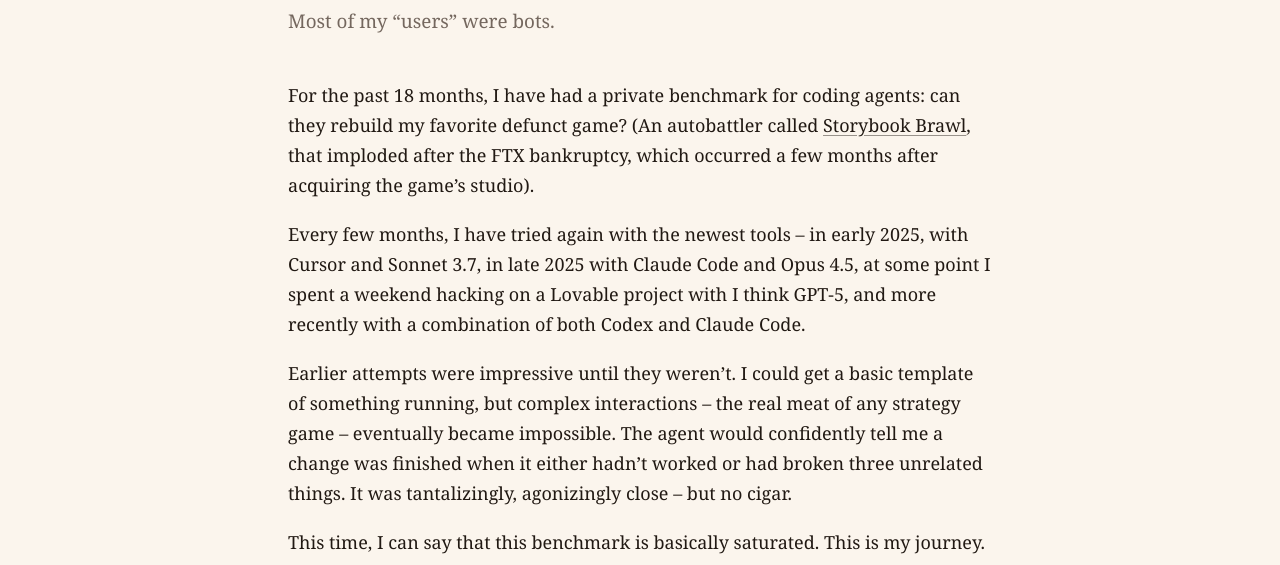
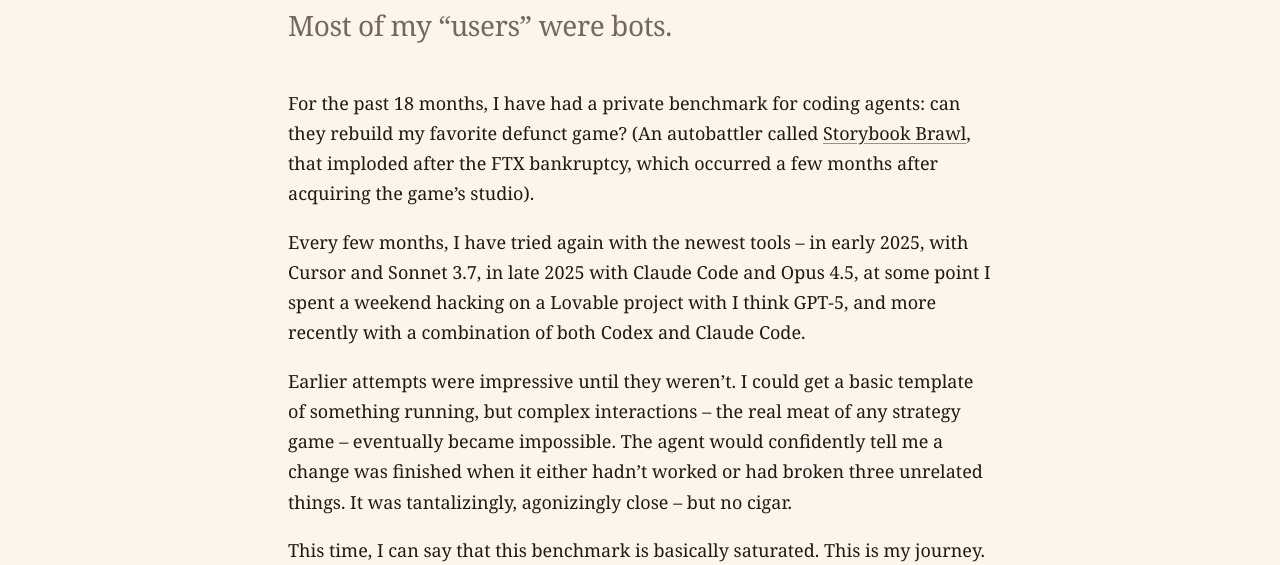
Before and after one commit to nhuber/thenickhuber.com, an Eleventy site: page src/posts/vibe-coding-my-favorite-defunct-game.md in a window 1280 px wide. Shown: the part 535-1100 px from the top of the page. Built offline with nearby package versions, Linux system fonts and the light colour scheme; Eleventy itself is replaced by a stand-in of ours; files that its build step writes are made by us from their sources.

Commit message:
Style FableBrawl subtitle as subheading

```diff
--- a/src/assets/site.css
+++ b/src/assets/site.css
@@ -38,7 +38,7 @@
 .post-header h1 { margin: .55rem 0 0; font-size: clamp(2.6rem, 7vw, 4.8rem); line-height: 1.02; letter-spacing: -.04em; font-weight: 500; }
 .prose h2, .prose h3 { margin: 2.5em 0 .6em; line-height: 1.15; letter-spacing: -.02em; }
 .prose h1 { font-size: 1.8rem; }
-.prose .post-deck { margin: -1.25rem 0 2.75rem; color: var(--muted); font-size: 1.18rem; line-height: 1.5; }
+.prose h2.post-deck { margin: -1.25rem 0 2.75rem; color: var(--muted); font-size: clamp(1.4rem, 3vw, 1.75rem); font-weight: 500; line-height: 1.3; letter-spacing: -.015em; }
 .post-figure { margin: 2.75rem 0; }
 .post-figure img { display: block; width: 100%; border: 1px solid var(--line); border-radius: .4rem; background: #111; }
 .post-figure figcaption { margin-top: .7rem; color: var(--muted); font: .78rem/1.5 ui-sans-serif, system-ui, sans-serif; text-align: center; }
--- a/src/posts/vibe-coding-my-favorite-defunct-game.md
+++ b/src/posts/vibe-coding-my-favorite-defunct-game.md
@@ -5,7 +5,7 @@
 slug: "vibe-coding-my-favorite-defunct-game"
 ---
 
-<p class="post-deck">Most of my “users” were bots.</p>
+<h2 class="post-deck">Most of my “users” were bots.</h2>
 
 For the past 18 months, I have had a private benchmark for coding agents: can they rebuild my favorite defunct game? (An autobattler called [Storybook Brawl](https://en.wikipedia.org/wiki/Storybook_Brawl), that imploded after the FTX bankruptcy, which occurred a few months after acquiring the game’s studio).
 
```
